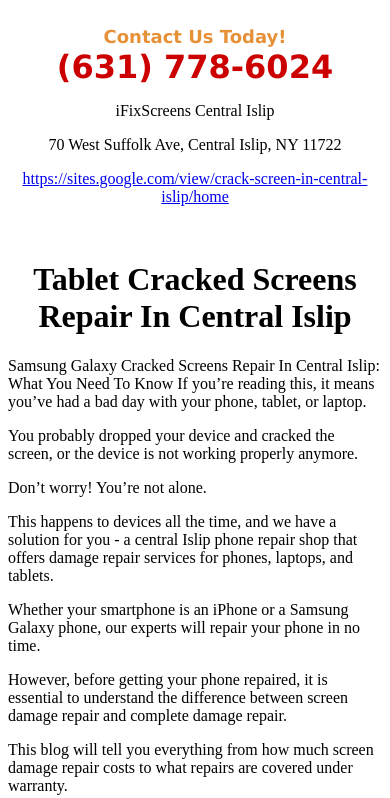
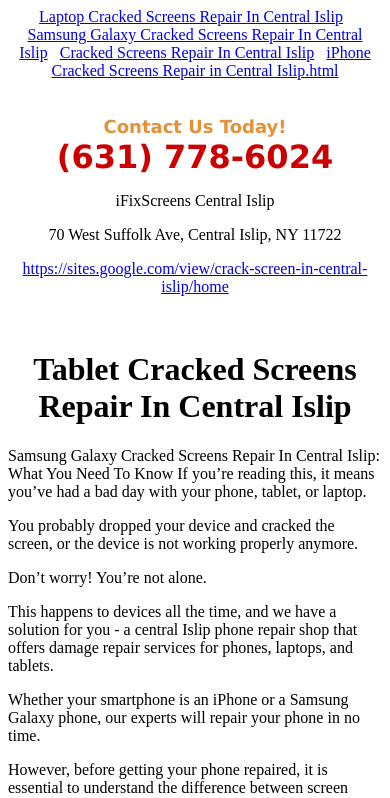
Before and after one commit to iFix786/cracked-screen-repair-central-islip, a plain HTML site: page TabletCrackedScreensRepairInCentralIslip.html in a window 390 px wide. Shown: the top 798 px of the page. Drawn offline with Linux system fonts and the light colour scheme.

Commit message:
Update TabletCrackedScreensRepairInCentralIslip.html

```diff
--- a/TabletCrackedScreensRepairInCentralIslip.html
+++ b/TabletCrackedScreensRepairInCentralIslip.html
@@ -1,4 +1,13 @@
-<!DOCTYPE html><html><body><div class="sites-embed-align-center-wrapping-off"><div class="sites-embed-border-on sites-embed sites-embed-full-width" style="width:100%;"><div class="sites-embed-content sites-embed-type-text"><div class="sites-embed-content-textbox"><div dir="ltr"><div style="text-align:center"><br><span style="color:rgb(230,145,56)"><b><font size="4"><span style="font-family:verdana,sans-serif">Contact Us Today!</span></font></b></span><br><span style="color:rgb(204,0,0)"><b><font size="6"><span style="font-family:verdana,sans-serif">(631) 778-6024</span></font></b></span><br><p>iFixScreens Central Islip</p><p>70 West Suffolk Ave, Central Islip, NY 11722</p><p><a href="https://sites.google.com/view/crack-screen-in-central-islip/home" target="_blank">https://sites.google.com/view/crack-screen-in-central-islip/home</a></p><br></div></div></div></div></div></div><center><h1>Tablet Cracked Screens Repair In Central Islip</h1></center>
+<!DOCTYPE html><html>
+   <div style="text-align: center;">
+        <a href="./LaptopCrackedScreensRepairInCentralIslip.html">Laptop Cracked Screens Repair In Central Islip</a>&nbsp&nbsp
+        <a href="./SamsungGalaxyCrackedScreensRepairInCentralIslip.html">Samsung Galaxy Cracked Screens Repair In Central Islip</a>&nbsp&nbsp
+
+<a href="./index.html">Cracked Screens Repair In Central Islip</a>&nbsp&nbsp
+        <a href="./iPhoneCrackedScreensRepairinCentralIslip.html">iPhone Cracked Screens Repair in Central Islip.html</a>
+    </div><br/>
+
+  <body><div class="sites-embed-align-center-wrapping-off"><div class="sites-embed-border-on sites-embed sites-embed-full-width" style="width:100%;"><div class="sites-embed-content sites-embed-type-text"><div class="sites-embed-content-textbox"><div dir="ltr"><div style="text-align:center"><br><span style="color:rgb(230,145,56)"><b><font size="4"><span style="font-family:verdana,sans-serif">Contact Us Today!</span></font></b></span><br><span style="color:rgb(204,0,0)"><b><font size="6"><span style="font-family:verdana,sans-serif">(631) 778-6024</span></font></b></span><br><p>iFixScreens Central Islip</p><p>70 West Suffolk Ave, Central Islip, NY 11722</p><p><a href="https://sites.google.com/view/crack-screen-in-central-islip/home" target="_blank">https://sites.google.com/view/crack-screen-in-central-islip/home</a></p><br></div></div></div></div></div></div><center><h1>Tablet Cracked Screens Repair In Central Islip</h1></center>
 
 Samsung Galaxy Cracked Screens Repair In Central Islip: What You Need To Know
 If you’re reading this, it means you’ve had a bad day with your phone, tablet, or laptop. <p>You probably dropped your device and cracked the screen, or the device is not working properly anymore. <p>Don’t worry! You’re not alone. <p>This happens to devices all the time, and we have a solution for you - a central Islip phone repair shop that offers damage repair services for phones, laptops, and tablets. <p>Whether your smartphone is an iPhone or a Samsung Galaxy phone, our experts will repair your phone in no time.
```
